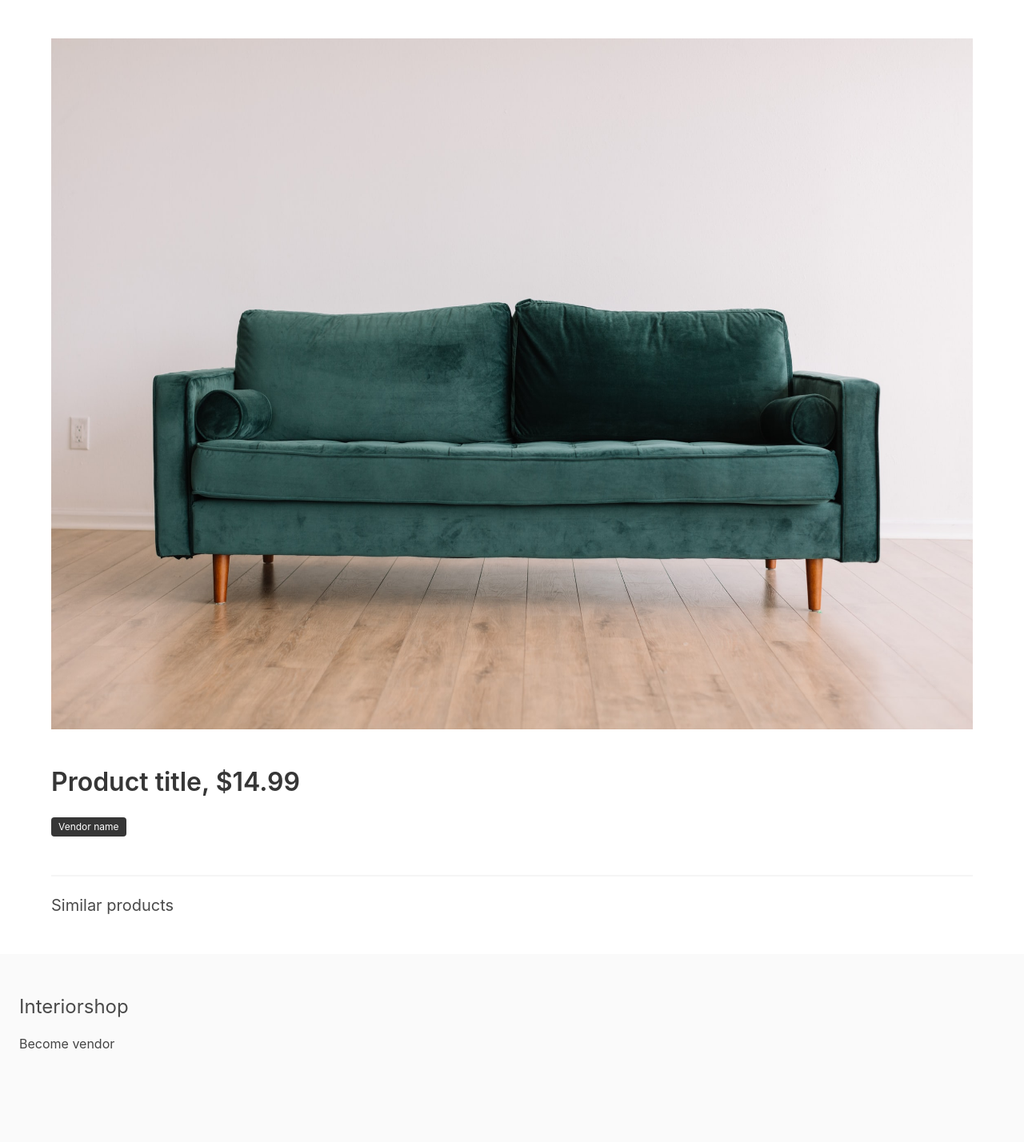
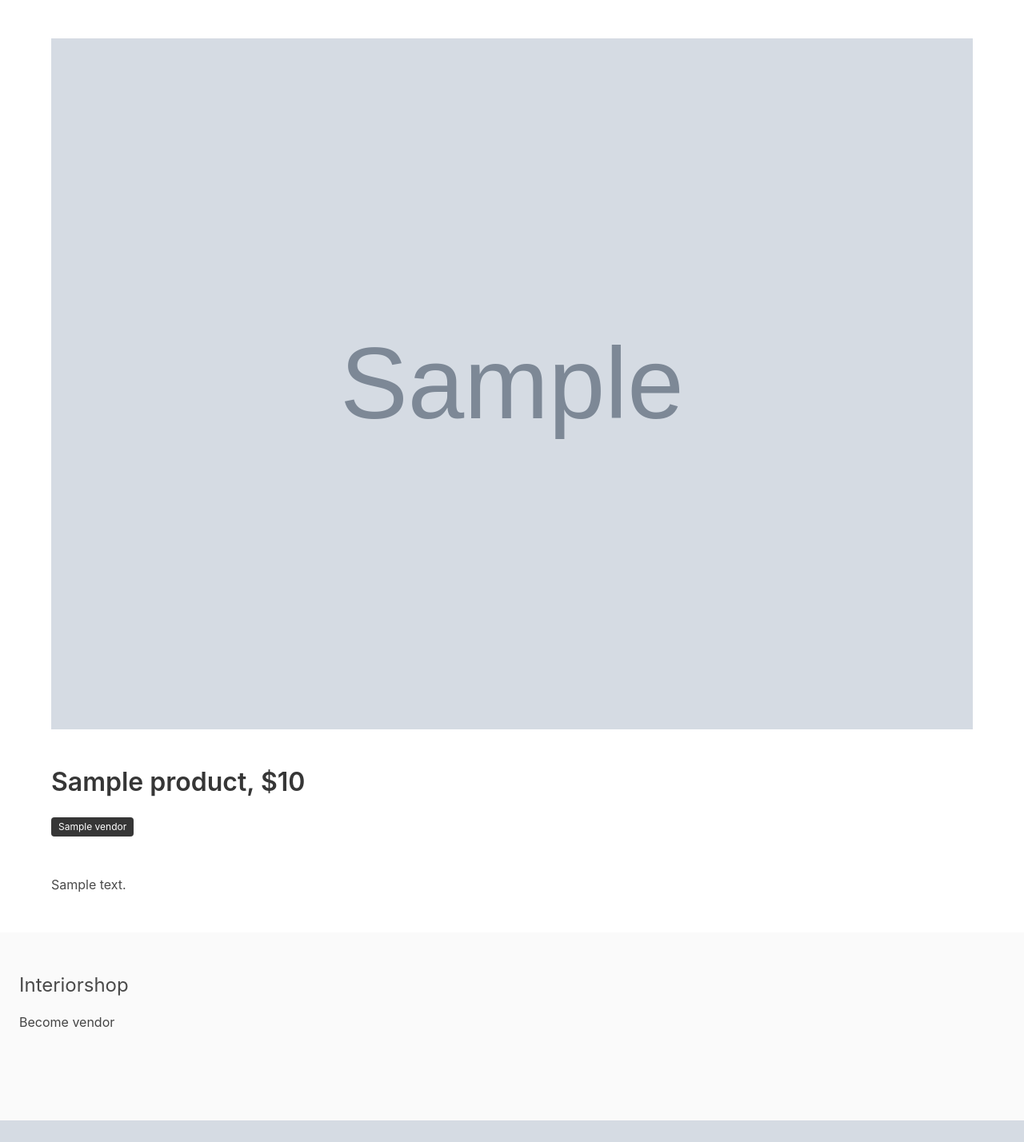
Before and after one commit to gurnitha/2022-django-multi-vendor-ytb-codewithstein, a Django app: template apps/product/templates/product/product.html in a window 1280 px wide. Shown: the part 56-1484 px from the top of the page at 80% size. After the commit the page ends 1457 px from the top, so only its background shows below. Run offline with Django 3.2, Linux system fonts and the light colour scheme; the template is opened without the code that fills it: most values are stand-ins (such as "Sample title", 1, 10 or a date in 2020); grey boxes marked "Sample" are stand-in pictures.

Commit message:
7.5 (Darurat, doest now work) Show detail view of a product

```diff
--- a/apps/product/templates/product/product.html
+++ b/apps/product/templates/product/product.html
@@ -5,20 +5,42 @@
 
 {% block content %}
 
-    <figure class="image is-4by3 mb-6">
-        <img src="{% static 'img/img-large.jpeg' %}">
-    </figure>
+    {% if product.image %}
+        <figure class="image is-4by3 mb-6">
+            <img src="{{ product.image.url }}">
+        </figure>
+    {% endif %}
 
-    <h1 class="title">Product title, $14.99</h1>
+    <h1 class="title">{{ product.title }}, ${{ product.price }}</h1>
 
-    <p class="mb-6"><span class="tag is-dark">Vendor name</span></p>
+    <p class="mb-6"><span class="tag is-dark">{{ product.vendor.name }}</span></p>
 
+    <p>{{ product.description }}</p>
+
+    {% if similar_products %}
         <hr>
 
         <div class="columns is-multiline">
             <div class="column is-12">
                 <h2 class="subtitle">Similar products</h2>
             </div>
+
+            <div class="column is-3 product-list-item">
+                <div class="box">
+                    <figure class="image is-4by3 mb-4">
+                        <img src="{{ product.get_thumbnail }}">
+                    </figure>
+
+                    <h2 class="subtitle">{{ product.title }}</h2>
+
+                    <h3 class="price is-size-6 mb-5">${{ product.price }}</h3>
+
+                    <hr>
+
+                    <a href="{% url 'product:product' product.category.slug product.slug %}" class="button is-dark is-uppercase">View</a>
+                </div>
+            </div>
         </div>
+    {% endif %}
 
 {% endblock %}
--- a/apps/product/urls.py
+++ b/apps/product/urls.py
@@ -9,7 +9,9 @@ from apps.product import views
 app_name = 'product'
 
 urlpatterns = [
+    path('<slug:category_slug>/<slug:product_slug>/', views.product, name='product'),
+
+
     path('search/', views.search, name='search'),
-    path('product/', views.product, name='product'),
     path('category/', views.category, name='category'),
 ]
```
Also changed, not shown: apps/core/templates/core/frontpage.html (+1 -12 lines), apps/product/views.py (+15 -3 lines), README.md.
